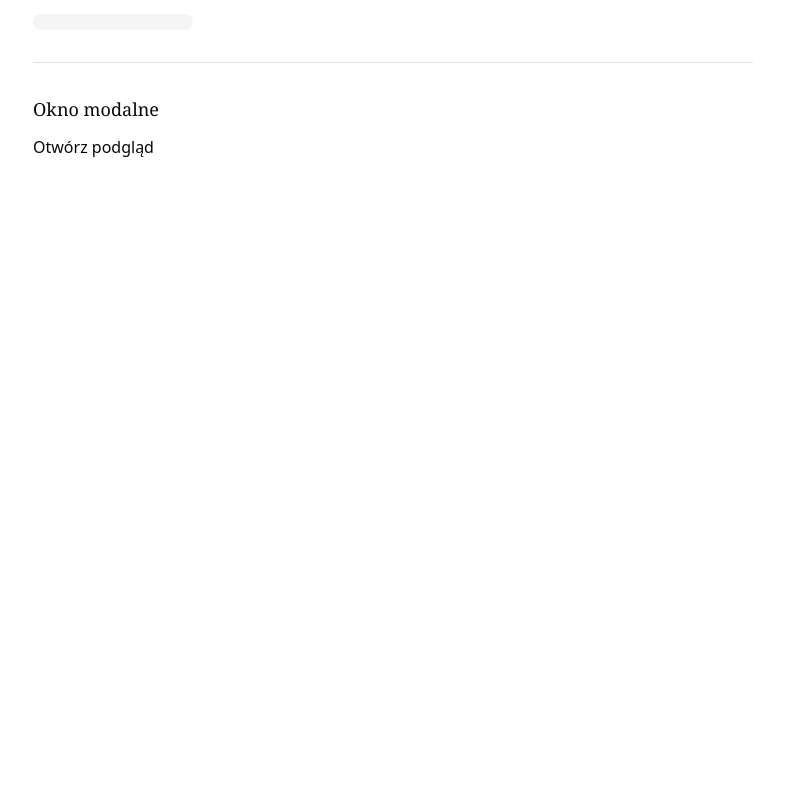
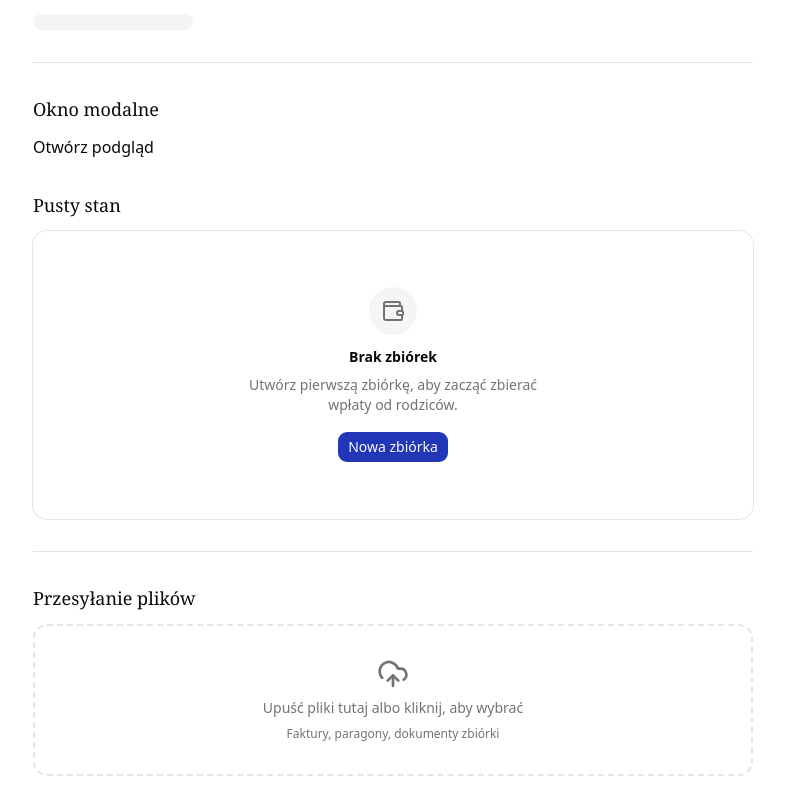
Before and after one commit to neyluu/school-money, a React (Vite) app in the folder frontend/: page / in a window 1280 px wide. Shown: the part 1548-2348 px from the top of the page, without its empty margins (247-1032 px from the left). Before the commit the page ends 1731 px from the top, so only its background shows below. Built offline with nearby package versions, Linux system fonts and the light colour scheme; a web font is replaced by a local one.

Commit message:
Added an empty state component

```diff
--- a/frontend/src/App.tsx
+++ b/frontend/src/App.tsx
@@ -1,5 +1,7 @@
 import { Badge } from "./components/ui/badge";
+import { EmptyState } from "./components/empty-state";
 import { FileUpload } from "./components/file-upload";
+import { Wallet } from "lucide-react";
 import { Button } from "./components/ui/button";
 import {
   Card,
@@ -189,6 +191,24 @@ function App() {
           </ResponsiveDialogContent>
         </ResponsiveDialog>
       </DemoSection>
+      <DemoSection title="Pusty stan">
+        <Card className="w-full">
+          <CardContent>
+            <EmptyState
+              icon={<Wallet />}
+              title="Brak zbiórek"
+              description="Utwórz pierwszą zbiórkę, aby zacząć zbierać wpłaty od rodziców."
+              action={<Button>Nowa zbiórka</Button>}
+            />
+          </CardContent>
+        </Card>
+      </DemoSection>
+
+      <Separator />
+
+      <DemoSection title="Przesyłanie plików">
+        <FileUpload />
+      </DemoSection>
     </main>
   );
 }
--- /dev/null
+++ b/frontend/src/components/empty-state.tsx
@@ -0,0 +1,39 @@
+import { cn } from "cn"
+
+function EmptyState({
+  icon,
+  title,
+  description,
+  action,
+  className,
+  ...props
+}: React.ComponentProps<"div"> & {
+  icon: React.ReactNode
+  title: string
+  description?: string
+  action?: React.ReactNode
+}) {
+  return (
+    <div
+      className={cn(
+        "flex w-full flex-col items-center justify-center gap-2 px-6 py-10 text-center",
+        className
+      )}
+      {...props}
+    >
+      <span
+        aria-hidden
+        className="mb-1 flex size-12 items-center justify-center rounded-full bg-muted text-muted-foreground [&_svg]:size-6"
+      >
+        {icon}
+      </span>
+      <p className="text-sm font-semibold text-foreground">{title}</p>
+      {description ? (
+        <p className="max-w-xs text-sm text-muted-foreground">{description}</p>
+      ) : null}
+      {action ? <span className="mt-2">{action}</span> : null}
+    </div>
+  )
+}
+
+export { EmptyState }
```
